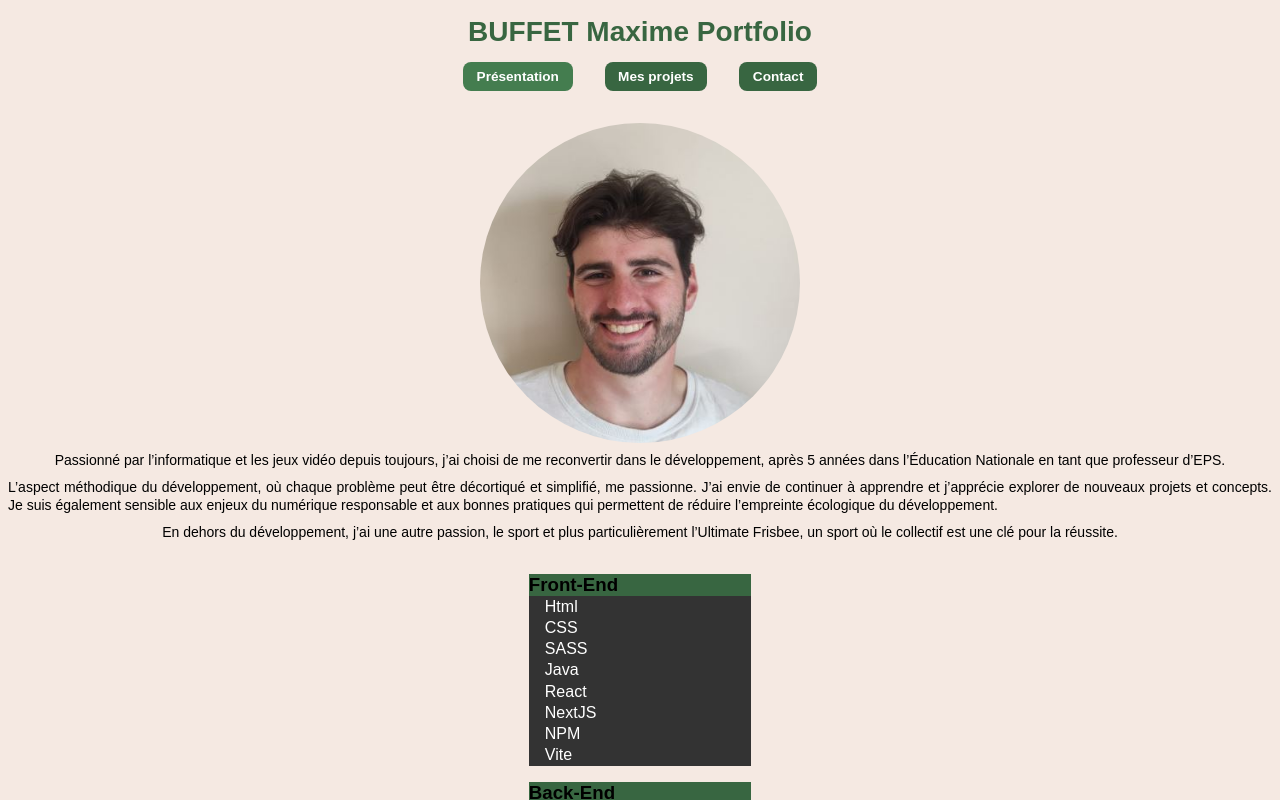
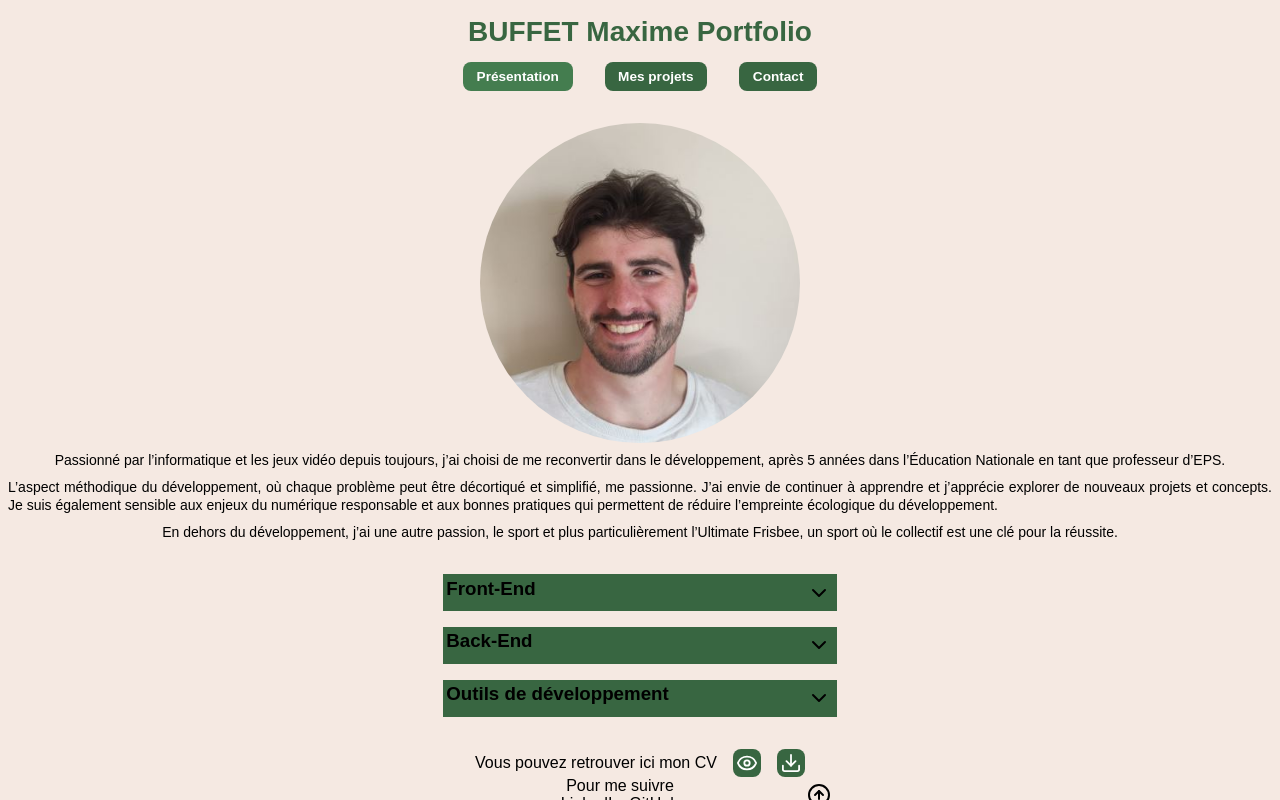
Before and after one commit to MBubulti/Portfolio, a Next.js app in the folder portfolio/: page / in a window 1280 px wide. Shown: the top 800 px of the page. Built offline with nearby package versions, Linux system fonts and the light colour scheme; a web font is replaced by a local one.

Commit message:
bandeau collapse
JS fait SCSS fait manque le design

```diff
--- a/portfolio/public/frontend.json
+++ b/portfolio/public/frontend.json
@@ -1,10 +1,7 @@
 [
-    "Html",
-    "CSS",
+    "Html CSS Javascript",
     "SASS",
-    "Java",
-    "React",
-    "NextJS",
+    "React NextJS",
     "NPM",
     "Vite"
   ]
--- /dev/null
+++ b/portfolio/src/components/collapseBand/Band.tsx
@@ -0,0 +1,17 @@
+import styles from '@/components/collapseBand/collapseBand.module.scss';
+import { ChevronDown } from 'lucide-react';
+
+type bandProps = {
+    title: string,
+    collapse: boolean,
+    alterner: () => void,
+};
+
+export default function Band({title, collapse, alterner}: bandProps){
+    return (
+        <div className={styles.band}>
+            <h3 className={styles.band} onClick={alterner}>{title}</h3>
+            <ChevronDown onClick={alterner} className={`chevron ${collapse ? 'chevron__up' : 'chevron__down'}`}/>
+        </div>
+    )
+}
--- a/portfolio/src/components/collapseBand/collapseBand.module.scss
+++ b/portfolio/src/components/collapseBand/collapseBand.module.scss
@@ -3,9 +3,22 @@
 .title{
     background-color: $main-color;
 
-    &__dropmenu{
+
+    &__droplist{
         background-color: $secondary-color;
         color: white;
         padding: 0.1em 0 0.1em 1em;
     }
 }
+
+.band{
+    background-color: $main-color;
+    display: flex;
+    flex-direction: row;
+    justify-content: space-between;
+    padding: 0.1em;
+}
+
+.skillsBand{
+    width: 150%;
+}
--- a/portfolio/src/components/collapseBand/collapseBand.tsx
+++ b/portfolio/src/components/collapseBand/collapseBand.tsx
@@ -1,23 +1,36 @@
+'use client'
 import styles from '@/components/collapseBand/collapseBand.module.scss';
+import { useState } from 'react';
+import Band from './Band';
 
-type bandProps = {
+
+type collapseProps = {
     title: string,
     list: string[],
 };
 
 const generateLi = (items: string[]) => {
-    return items.map((item, index) => <li key={index} className={styles.title__dropmenu}>{item}</li>);
+    return items.map((item, index) => <li key={index} className={styles.title__droplist}>{item}</li>);
 };
 
-export default function CollapseBand({title, list}: bandProps){
-
+export default function CollapseBand({title, list}: collapseProps){
+    const [collapse, setCollapse] = useState(false);
+    //const [collapseDrop, isDroped] = useState(true);
+    const toggleCollapse = () => {
+        setCollapse(!collapse);
+        //isDroped(false);
+    };
 
     return (
-        <div>
-            <h3 className={styles.title}>{title}</h3>
-            <ul>
+        <div className={styles.skillsBand}>
+            <Band
+            title={title}
+            alterner={toggleCollapse}
+            collapse={collapse}/>
+            {collapse && (
+            <ul className={styles.title__dropmenu}>
                 {generateLi(list)}
-            </ul>
+            </ul>)}
         </div>
     )
 }
--- a/portfolio/src/styles/globals.scss
+++ b/portfolio/src/styles/globals.scss
@@ -31,3 +31,19 @@
 a{
   color: inherit;
 }
+
+.lucide-chevron-down{
+  background-color: $main-color;
+}
+
+.chevron{
+  margin: 0.3em;
+  rotate: 0deg;
+  transition: transform 600ms;
+  &__up{
+      transform: rotate(180deg);
+  }
+  &__down{
+      transform: rotate(0deg);
+  }
+}
--- a/portfolio/src/styles/page.module.scss
+++ b/portfolio/src/styles/page.module.scss
@@ -30,6 +30,7 @@
     &__skills{
         display: flex;
         flex-direction: column;
+        align-items: center;
         gap: 1em;
     }
 
```
